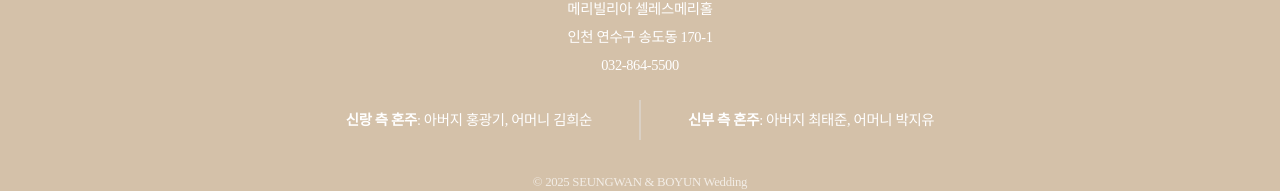
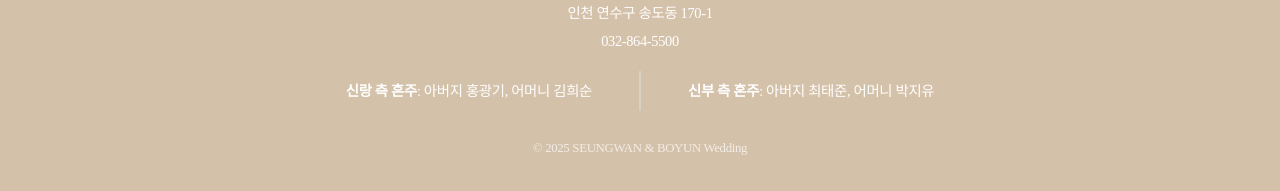
Before and after one commit to binchoo/wedding-site, a React (Vite) app: page / in a window 1280 px wide. Shown: the part 3267-3458 px from the top of the page. Built offline with nearby package versions, Linux system fonts and the light colour scheme.

Commit message:
Update Footer.css

```diff
--- a/src/components/Footer.css
+++ b/src/components/Footer.css
@@ -33,11 +33,11 @@
 }
 
 .family-info {
-  margin: 1.5rem 0;
+  margin: 0.5rem 0;
 }
 
 .family-row {
-  margin: 0.5rem 0;
+  margin: 0.2rem 0;
 }
 
 .family-row p {
```
